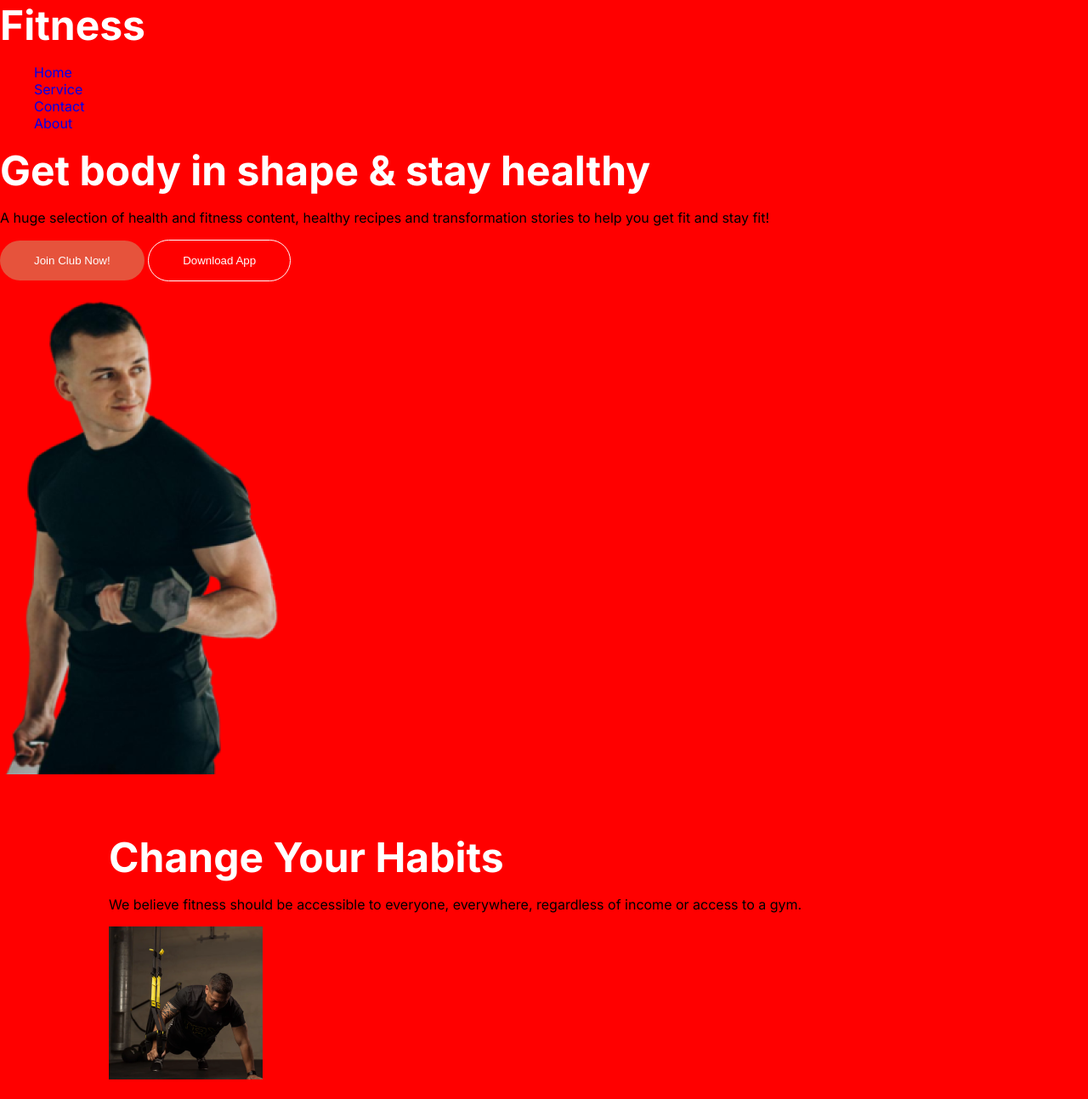
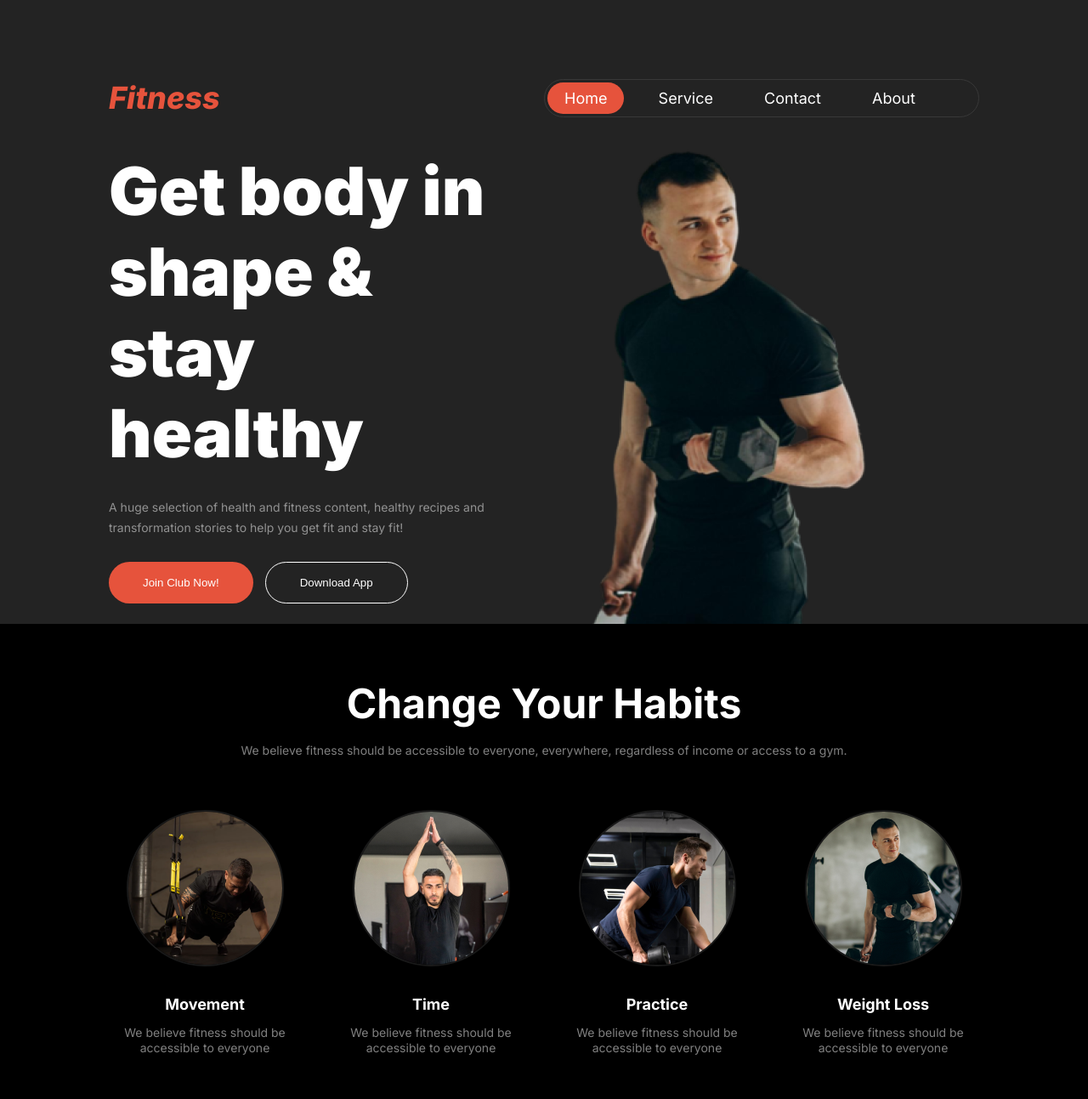
Before and after one commit to shahriarabiddut/PH-A2, a plain HTML site: page index.html in a window 1280 px wide. Shown: the top 1293 px of the page at 85% size. Drawn offline with Linux system fonts and the light colour scheme.

Commit message:
ektu baki

```diff
--- a/index.html
+++ b/index.html
@@ -8,21 +8,21 @@
   </head>
   <body>
     <header>
-      <section class="navbar">
-        <div class="logo"><h1>Fitness</h1></div>
+      <section class="navbar upad">
+        <div class="logo">Fitness</div>
         <nav>
           <ul>
-            <li><a href="#">Home</a></li>
+            <li><a href="#" class="activem">Home</a></li>
             <li><a href="#"> Service</a></li>
             <li><a href="#">Contact</a></li>
             <li><a href="#">About</a></li>
           </ul>
         </nav>
       </section>
-      <section class="hero">
+      <section class="hero upad">
         <div class="left">
-          <h1>Get body in shape & stay healthy</h1>
-          <p>
+          <h1 class="brand">Get body in shape & stay healthy</h1>
+          <p class="description">
             A huge selection of health and fitness content, healthy recipes and
             transformation stories to help you get fit and stay fit!
           </p>
@@ -38,31 +38,42 @@
     </header>
     <main>
       <section class="excercizes upad">
-        <h1>Change Your Habits</h1>
-        <p>
-          We believe fitness should be accessible to everyone, everywhere,
-          regardless of income or access to a gym.
-        </p>
+        <div class="excercizes-header">
+          <h1>Change Your Habits</h1>
+          <p class="description">
+            We believe fitness should be accessible to everyone, everywhere,
+            regardless of income or access to a gym.
+          </p>
+        </div>
+
         <div class="excercize">
           <div class="ecard">
             <img src="./images/image 3.png" alt="" />
             <h5>Movement</h5>
-            <p>We believe fitness should be accessible to everyone</p>
+            <p class="description2">
+              We believe fitness should be accessible to everyone
+            </p>
           </div>
           <div class="ecard">
             <img src="./images/image 2.png" alt="" />
             <h5>Time</h5>
-            <p>We believe fitness should be accessible to everyone</p>
+            <p class="description2">
+              We believe fitness should be accessible to everyone
+            </p>
           </div>
           <div class="ecard">
             <img src="./images/image 4.png" alt="" />
             <h5>Practice</h5>
-            <p>We believe fitness should be accessible to everyone</p>
+            <p class="description2">
+              We believe fitness should be accessible to everyone
+            </p>
           </div>
           <div class="ecard">
             <img src="./images/image 5.png" alt="" />
             <h5>Weight Loss</h5>
-            <p>We believe fitness should be accessible to everyone</p>
+            <p class="description2">
+              We believe fitness should be accessible to everyone
+            </p>
           </div>
         </div>
       </section>
--- a/styles/style.css
+++ b/styles/style.css
@@ -61,21 +61,107 @@ h3 {
   font-size: 1.75rem;
   color: white;
   margin-bottom: 0.875rem;
+  margin-top: 0;
+}
+h5 {
+  font-size: 1.125rem;
+  color: white;
+  margin-bottom: 0.375rem;
+  margin-top: 0;
 }
 .description {
   font-size: 14px;
   color: rgba(255, 255, 255, 0.5);
   line-height: 24px;
 }
+.description2 {
+  font-size: 14px;
+  color: rgba(255, 255, 255, 0.5);
+  line-height: 18px;
+}
+/* Header */
+header{
+  background-color: #232323;
+}
+.navbar{
+  padding-top: 6%;
+  display: grid;
+  grid-template-columns: repeat(2, 1fr);
+  align-items: center;
+}
+.logo{
+  font-size: 2.25rem;
+  color: #e6533c;
+  font-weight: 800;
+  font-style: italic;
+}
+nav{
+
+}
+nav ul{
+  display: flex;
+  justify-content: start;
+  gap: 4%;
+  border: 1px solid #383838;
+  padding: 11px 3px;
+  border-radius: 39px;
+
+}
+nav ul li a{
+  color: white;
+  font-size: 18px;
+  padding: 8px 20px;
+  border-radius: 46px;
+}
+.activem{
+  background-color: #e6533c;
+}
+.hero{
+  display: grid;
+  grid-template-columns: repeat(2,1fr);
+  align-items: center;
+  justify-content: center;
+  gap: 10%;
+}
+.brand{
+  font-size: 78px;
+  font-weight: 900;
+  margin-bottom: 28px;
+}
+.buttons{
+  margin-top: 28px;
+  display: flex;
+  gap: 14px;
+}
+
+.right img{
+  display: flex;
+  justify-content: center;
+}
 /* Excercizes */
 .excercizes {
   padding-top: 5%;
   padding-bottom: 5%;
-  background-color: red;
+  background-color: black;
+}
+.excercizes-header{
+  text-align: center;
+}
+.excercize{
+  margin-top: 58px;
+  text-align: center;
+  display: grid;
+  grid-template-columns: repeat(4,1fr);
+  gap: 40px;
+}
+.ecard img{
+  border-radius: 100px;
+  margin-bottom: 30px;
+  border: 2px solid #191919;
 }
 /* Extra Miles */
 .extra-miles {
-  padding-top: 10%;
+  padding-top: 5%;
   padding-bottom: 5%;
   background-color: black;
 }
```
Also changed, not shown: styles/Miama.ttf (added).
